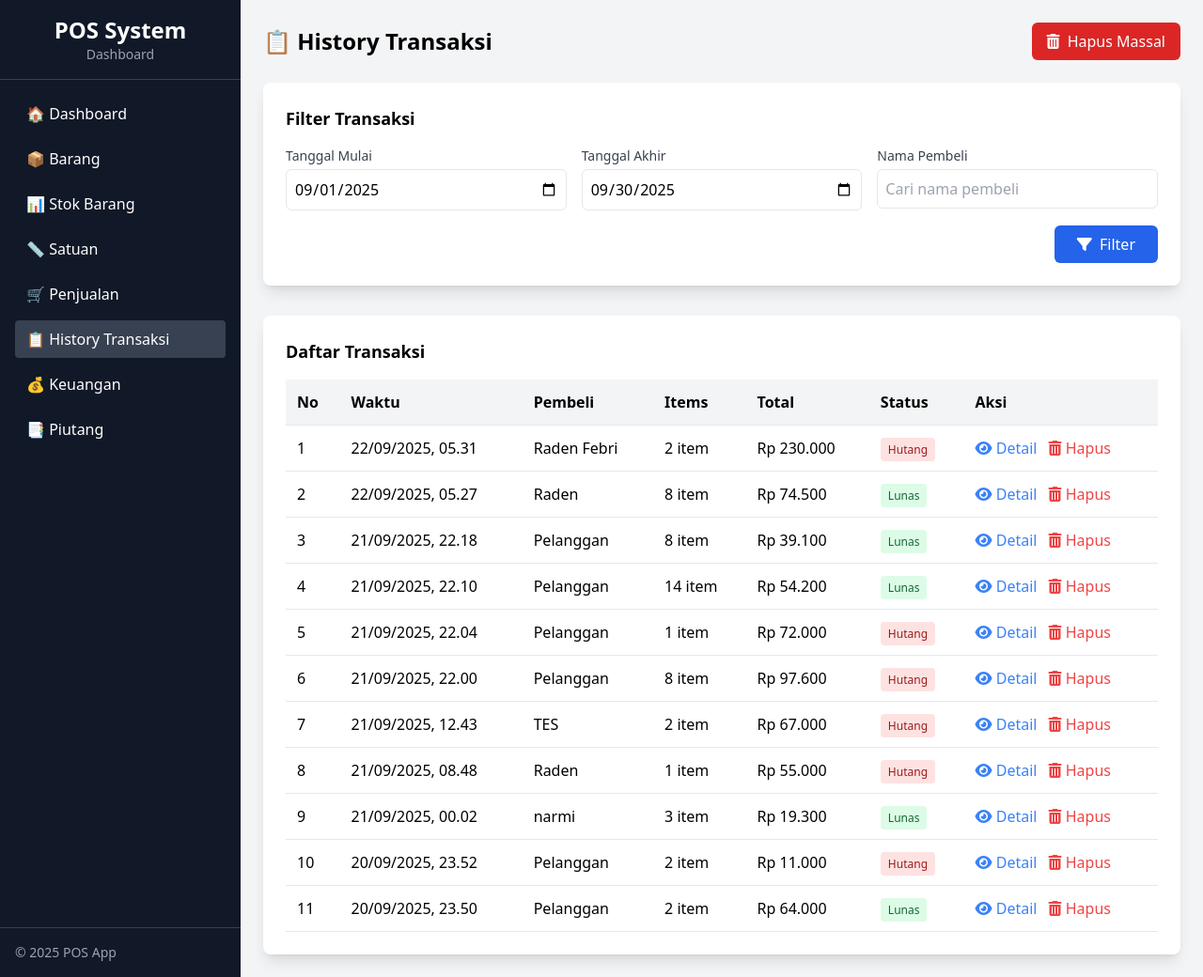
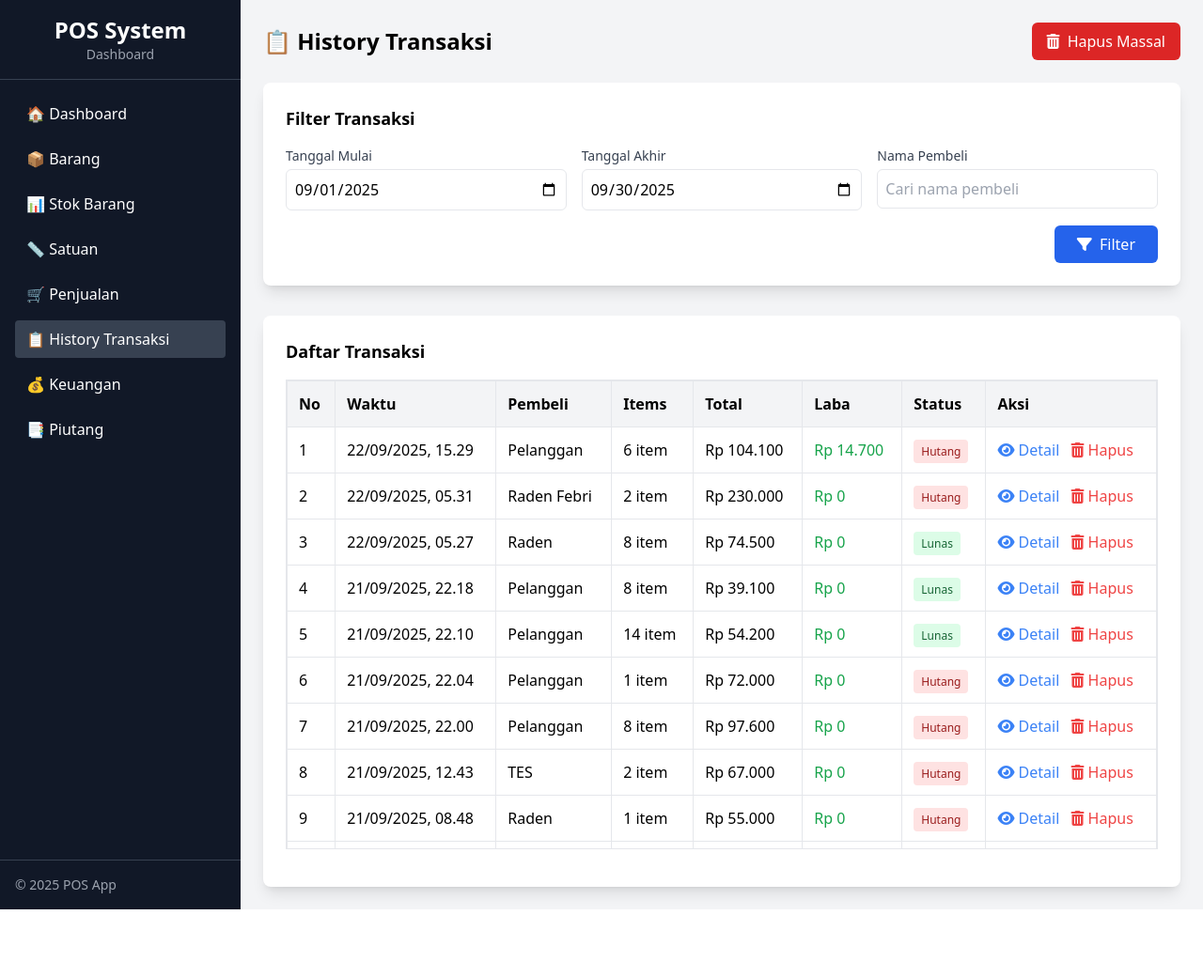
Before and after one commit to radenfebri/Payment-of-Sale, a PHP site: page /history.php in a window 1280 px wide. Shown: the whole page at 94% size. After the commit the page ends 968 px from the top, so only its background shows below. Run offline with PHP 8.4, Linux system fonts and the light colour scheme; some libraries are stand-ins or nearby versions.

Commit message:
Update penambahan laba

```diff
--- a/data/barang.json
+++ b/data/barang.json
@@ -67,7 +67,7 @@
         "id": 1758442443,
         "kodeProduk": "TMY291385",
         "nama": "Beras",
-        "stok": 50,
+        "stok": 44,
         "stokMin": 5,
         "satuan": "kg",
         "satuanHarga": [
@@ -147,7 +147,7 @@
         "id": 1758442448,
         "kodeProduk": "TMY291390",
         "nama": "Gula Pasir",
-        "stok": 90,
+        "stok": 88,
         "stokMin": 10,
         "satuan": "kg",
         "satuanHarga": [
@@ -227,7 +227,7 @@
         "id": 1758442453,
         "kodeProduk": "TMY291395",
         "nama": "Kopi Kapal Api Sachet",
-        "stok": 92,
+        "stok": 88,
         "stokMin": 20,
         "satuan": "pcs",
         "satuanHarga": [
--- a/data/penjualan.json
+++ b/data/penjualan.json
@@ -549,5 +549,79 @@
         "nama_pembeli": "Raden Febri",
         "id": 1758468689,
         "waktu": "2025-09-21 22:31:29"
+    },
+    {
+        "items": [
+            {
+                "id": 1758442443,
+                "nama": "Beras",
+                "harga": 11000,
+                "jenisHarga": "grosir",
+                "qty": 3,
+                "stok": 50,
+                "hargaModal": 9900,
+                "laba": 3300
+            },
+            {
+                "id": 1758442443,
+                "nama": "Beras",
+                "harga": 11500,
+                "jenisHarga": "ecer",
+                "qty": 3,
+                "stok": 50,
+                "hargaModal": 9900,
+                "laba": 4800
+            },
+            {
+                "id": 1758442448,
+                "nama": "Gula Pasir",
+                "harga": 14000,
+                "jenisHarga": "grosir",
+                "qty": 1,
+                "stok": 90,
+                "hargaModal": 12000,
+                "laba": 2000
+            },
+            {
+                "id": 1758442448,
+                "nama": "Gula Pasir",
+                "harga": 15000,
+                "jenisHarga": "ecer",
+                "qty": 1,
+                "stok": 90,
+                "hargaModal": 12000,
+                "laba": 3000
+            },
+            {
+                "id": 1758442453,
+                "nama": "Kopi Kapal Api Sachet",
+                "harga": 1800,
+                "jenisHarga": "grosir",
+                "qty": 2,
+                "stok": 92,
+                "hargaModal": 1500,
+                "laba": 600
+            },
+            {
+                "id": 1758442453,
+                "nama": "Kopi Kapal Api Sachet",
+                "harga": 1800,
+                "jenisHarga": "grosir",
+                "qty": 2,
+                "stok": 92,
+                "hargaModal": 1500,
+                "laba": 600
+            }
+        ],
+        "total": 104100,
+        "diskon": 0,
+        "grandTotal": 104100,
+        "bayar": 100000,
+        "kembalian": 0,
+        "hutang": 4100,
+        "nama_pembeli": "Pelanggan",
+        "id": 1758504569,
+        "waktu": "2025-09-22 08:29:29",
+        "totalLaba": 14700
     }
 ]
--- a/history.php
+++ b/history.php
@@ -70,6 +70,59 @@ if (isset($_GET['action'])) {
     <title>History Transaksi - POS</title>
     <script src="https://cdn.tailwindcss.com"></script>
     <link rel="stylesheet" href="https://cdnjs.cloudflare.com/ajax/libs/font-awesome/6.4.0/css/all.min.css">
+    <style>
+        /* CSS untuk tabel sticky */
+        .table-container {
+            max-height: 500px;
+            overflow-y: auto;
+            border: 1px solid #e5e7eb;
+            margin-bottom: 1rem;
+        }
+
+        .sticky-header {
+            position: sticky;
+            top: 0;
+            background-color: #f3f4f6;
+            z-index: 10;
+        }
+
+        .sticky-header th {
+            border-bottom: 2px solid #d1d5db;
+            padding: 0.75rem;
+            font-weight: 600;
+        }
+        #detailContent .max-h-60 {
+            max-height: 15rem;
+        }
+
+        #detailContent .sticky {
+            position: sticky;
+            top: 0;
+            background-color: #f3f4f6;
+            z-index: 10;
+        }
+        #transactionTable {
+            width: 100%;
+            border-collapse: collapse;
+        }
+
+        #transactionTable th,
+        #transactionTable td {
+            padding: 0.75rem;
+            border: 1px solid #e5e7eb;
+        }
+
+        /* Menghilangkan border pada container kosong */
+        #emptyTransaction {
+            border: none;
+        }
+
+        /* Modal harus di atas header sticky */
+        #modalDetail,
+        #confirmBulkDeleteModal {
+            z-index: 1000;
+        }
+    </style>
 </head>
 
 <body class="bg-gray-100 min-h-screen flex">
@@ -136,21 +189,22 @@ if (isset($_GET['action'])) {
         <!-- Daftar Transaksi -->
         <div class="bg-white p-6 rounded-lg shadow-lg">
             <h3 class="text-lg font-semibold mb-4">Daftar Transaksi</h3>
-            <div class="overflow-x-auto">
-                <table class="w-full text-left border-collapse">
+            <div class="table-container">
+                <table id="transactionTable" class="w-full text-left">
                     <thead>
-                        <tr class="bg-gray-100">
-                            <th class="p-3 border-b">No</th>
-                            <th class="p-3 border-b">Waktu</th>
-                            <th class="p-3 border-b">Pembeli</th>
-                            <th class="p-3 border-b">Items</th>
-                            <th class="p-3 border-b">Total</th>
-                            <th class="p-3 border-b">Status</th>
-                            <th class="p-3 border-b">Aksi</th>
+                        <tr class="sticky-header">
+                            <th class="p-3">No</th>
+                            <th class="p-3">Waktu</th>
+                            <th class="p-3">Pembeli</th>
+                            <th class="p-3">Items</th>
+                            <th class="p-3">Total</th>
+                            <th class="p-3">Laba</th>
+                            <th class="p-3">Status</th>
+                            <th class="p-3">Aksi</th>
                         </tr>
                     </thead>
                     <tbody id="daftarTransaksi">
-                        <tr>
+                        <tr id="emptyTransaction">
                             <td colspan="7" class="p-4 text-center text-gray-500">
                                 <i class="fas fa-spinner fa-spin mr-2"></i> Memuat data...
                             </td>
@@ -161,7 +215,7 @@ if (isset($_GET['action'])) {
         </div>
 
         <!-- Modal Detail Transaksi -->
-        <div id="modalDetail" class="fixed inset-0 bg-gray-800 bg-opacity-75 flex items-center justify-center hidden z-50">
+        <div id="modalDetail" class="fixed inset-0 bg-gray-800 bg-opacity-75 flex items-center justify-center hidden">
             <div class="bg-white rounded-lg shadow-xl w-full max-w-4xl mx-4 max-h-[90vh] overflow-y-auto">
                 <div class="p-6">
                     <h3 class="text-xl font-semibold mb-4">Detail Transaksi</h3>
@@ -176,7 +230,7 @@ if (isset($_GET['action'])) {
         </div>
 
         <!-- Confirmation Modal for Bulk Delete -->
-        <div id="confirmBulkDeleteModal" class="fixed inset-0 bg-gray-800 bg-opacity-75 flex items-center justify-center hidden z-50">
+        <div id="confirmBulkDeleteModal" class="fixed inset-0 bg-gray-800 bg-opacity-75 flex items-center justify-center hidden">
             <div class="bg-white rounded-lg shadow-xl w-full max-w-md mx-4">
                 <div class="p-6">
                     <h3 class="text-xl font-semibold mb-4 text-red-600"><i class="fas fa-exclamation-circle mr-2"></i>Konfirmasi Hapus Massal</h3>
@@ -235,7 +289,7 @@ if (isset($_GET['action'])) {
             } catch (error) {
                 console.error('Error:', error);
                 document.getElementById('daftarTransaksi').innerHTML = `
-                <tr><td colspan="7" class="p-4 text-center text-red-500">Gagal memuat data transaksi</td></tr>
+                <tr id="emptyTransaction"><td colspan="7" class="p-4 text-center text-red-500">Gagal memuat data transaksi</td></tr>
             `;
             }
         }
@@ -277,7 +331,7 @@ if (isset($_GET['action'])) {
 
             if (transaksi.length === 0) {
                 container.innerHTML = `
-                <tr><td colspan="7" class="p-4 text-center text-gray-500">Tidak ada data transaksi</td></tr>
+        <tr id="emptyTransaction"><td colspan="8" class="p-4 text-center text-gray-500">Tidak ada data transaksi</td></tr>
         `;
                 return;
             }
@@ -298,6 +352,9 @@ if (isset($_GET['action'])) {
                     '<span class="bg-red-100 text-red-800 text-xs px-2 py-1 rounded">Hutang</span>' :
                     '<span class="bg-green-100 text-green-800 text-xs px-2 py-1 rounded">Lunas</span>';
 
+                // Tampilkan laba jika ada, jika tidak tampilkan 0
+                const laba = item.totalLaba !== undefined ? formatRupiah(item.totalLaba) : formatRupiah(0);
+
                 html += `
         <tr class="border-b hover:bg-gray-50">
             <td class="p-3">${index + 1}</td>
@@ -305,6 +362,7 @@ if (isset($_GET['action'])) {
             <td class="p-3">${item.nama_pembeli || 'Pelanggan'}</td>
             <td class="p-3">${item.items.length} item</td>
             <td class="p-3 font-medium">${formatRupiah(item.grandTotal)}</td>
+            <td class="p-3 font-medium text-green-600">${laba}</td>
             <td class="p-3">${status}</td>
             <td class="p-3">
                 <button onclick="lihatDetail(${originalIndex})" class="text-blue-500 hover:text-blue-700 mr-2">
@@ -407,6 +465,10 @@ if (isset($_GET['action'])) {
         // Lihat detail transaksi
         function lihatDetail(index) {
             const transaksi = currentTransactions[index];
+
+            // Tampilkan laba jika ada, jika tidak tampilkan 0
+            const totalLaba = transaksi.totalLaba !== undefined ? transaksi.totalLaba : 0;
+
             let html = `
     <div class="mb-4">
         <h4 class="font-semibold text-lg">Informasi Transaksi</h4>
@@ -418,24 +480,30 @@ if (isset($_GET['action'])) {
         <p><strong>Bayar:</strong> ${formatRupiah(transaksi.bayar)}</p>
         <p><strong>Kembalian:</strong> ${formatRupiah(transaksi.kembalian)}</p>
         <p><strong>Hutang:</strong> ${formatRupiah(transaksi.hutang)}</p>
+        <p><strong>Total Laba:</strong> <span class="text-green-600 font-medium">${formatRupiah(totalLaba)}</span></p>
     </div>
 
     <div>
         <h4 class="font-semibold text-lg mb-2">Items</h4>
+        <div class="max-h-60 overflow-y-auto border border-gray-200"> <!-- Container untuk sticky table -->
             <table class="w-full border-collapse">
                 <thead>
-                        <tr class="bg-gray-100">
+                    <tr class="bg-gray-100 sticky top-0"> <!-- Sticky header -->
                         <th class="p-2 border">Nama Barang</th>
                         <th class="p-2 border">Harga</th>
                         <th class="p-2 border">Jenis Harga</th>
                         <th class="p-2 border">Qty</th>
                         <th class="p-2 border">Subtotal</th>
+                        <th class="p-2 border">Laba</th> <!-- Kolom baru untuk Laba per item -->
                     </tr>
                 </thead>
                 <tbody>
     `;
 
             transaksi.items.forEach(item => {
+                // Hitung laba per item
+                const labaPerItem = item.laba !== undefined ? item.laba : (item.harga - (item.hargaModal || 0)) * item.qty;
+
                 html += `
         <tr>
             <td class="p-2 border">${item.nama}</td>
@@ -443,6 +511,7 @@ if (isset($_GET['action'])) {
             <td class="p-2 border">${item.jenisHarga}</td>
             <td class="p-2 border">${item.qty}</td>
             <td class="p-2 border">${formatRupiah(item.harga * item.qty)}</td>
+            <td class="p-2 border text-green-600">${formatRupiah(labaPerItem)}</td>
         </tr>
         `;
             });
@@ -450,6 +519,7 @@ if (isset($_GET['action'])) {
             html += `
                 </tbody>
             </table>
+        </div>
     </div>
     `;
 
```
Also changed, not shown: data/hutang.json (+10 -0 lines), penjualan.php (+43 -8 lines). Lines whose indentation alone changed are shown as unchanged.
